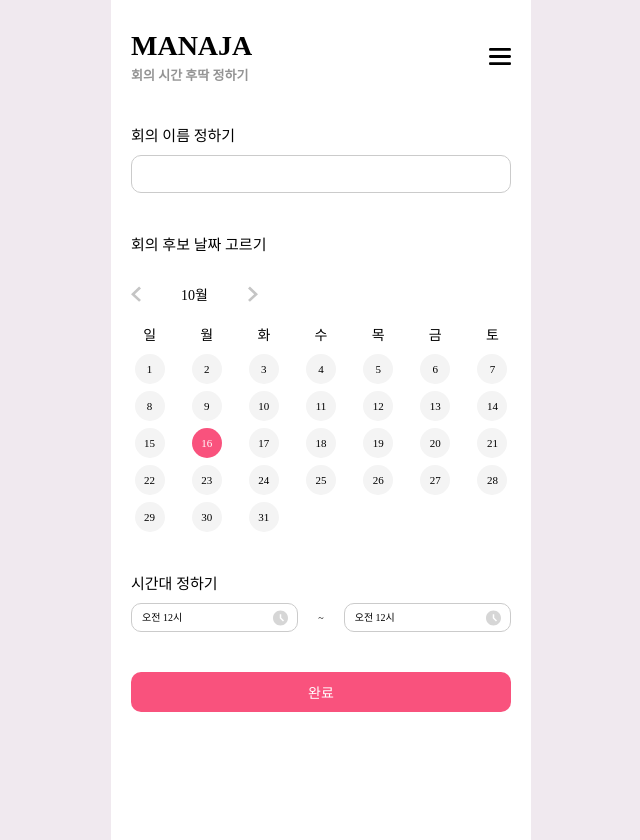
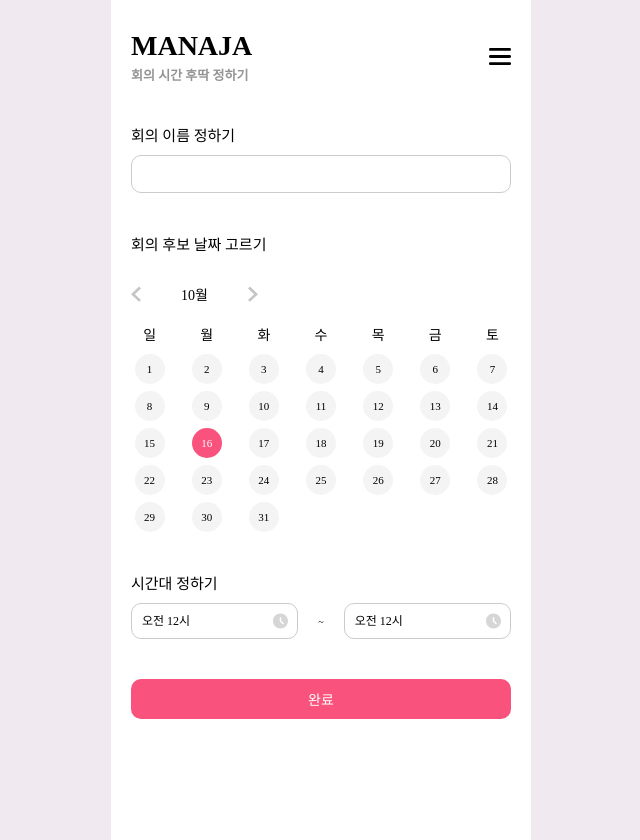
Before and after one commit to kimtaejin3/manaja, a React (Create React App) app: page / in a window 1280 px wide. Shown: the whole page, without its empty margins (319-959 px from the left). Built offline with nearby package versions, Linux system fonts and the light colour scheme.

Commit message:
design(MeetingTimeField): select input 상하 패딩값 수정 및 폰트 크기 조정

```diff
--- a/src/components/fields/MeetingTimeField.module.scss
+++ b/src/components/fields/MeetingTimeField.module.scss
@@ -22,8 +22,9 @@
       select {
         width: 100%;
         @include input;
-        padding: 8px 10px;
+        padding: 10px;
         box-sizing: border-box;
+        font-size: 1.2rem;
       }
 
       span {
```
